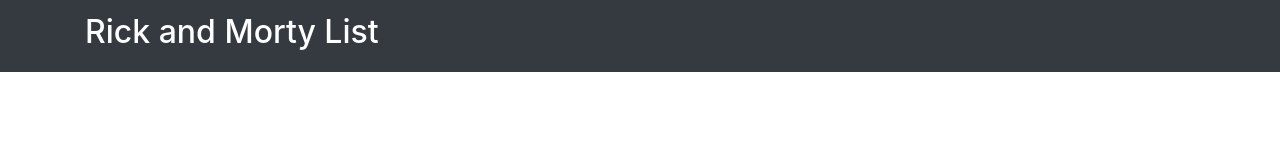
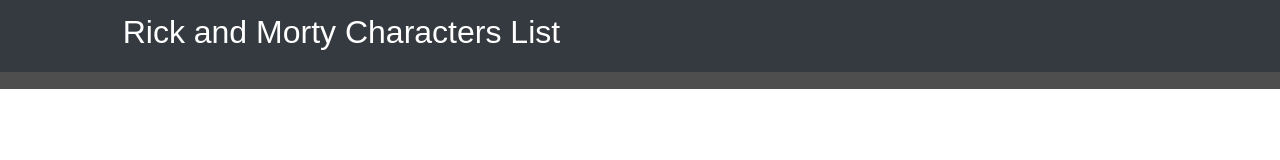
Before and after one commit to AlNuN/app-rick, a plain HTML site: page index.html in a window 1280 px wide. Drawn offline with nearby package versions, Linux system fonts and the light colour scheme; no server answers.

Commit message:
Html 5 tags, bootstrap changes and styling

```diff
--- a/index.html
+++ b/index.html
@@ -19,34 +19,34 @@
       integrity="sha384-fnmOCqbTlWIlj8LyTjo7mOUStjsKC4pOpQbqyi7RrhN7udi9RwhKkMHpvLbHG9Sr"
       crossorigin="anonymous">
 
+    <!-- Custom css -->
+    <link rel="stylesheet" href="style.css">
+
     <title>Rick and morty characters</title>
   </head>
 
   <body>
 
-    <div class="navbar navbar-expand-sm navbar-dark bg-dark">
-      <div class="container">
-        <div class="row">
-          <div class="col-md-12">
+    <div class="container-fluid">
+
+      <header class="row bg-dark">
+          <nav class="navbar navbar-expand navbar-dark col-10 offset-1">
               <a class="navbar-brand" href="#">
-              <h2>Rick and Morty List</h2>
+                <h2>Rick and Morty <span class="d-md-inline d-none">Characters</span> List</h2>
               </a>
-          </div>
-        </div>
-      </div>
-    </div>
+          </nav>
+      </header>
 
-    <!-- Contents -->
-    <div class="container">
-      <div class="row">
-        <div class="col-md-12 mt-3">
+      <main class="row text-light">
+        <section class="col-sm-10 offset-sm-1 mt-3">
           <ul id="lista" class="list-group"></ul>
-        </div>
-      </div>
-    </div>
+        </section>
+      </main>
 
       <!-- Pagination -->
       <ul id="paginator" class="pagination justify-content-center mt-2"></ul>
+
+    </div>
 
     <!-- JavaScript-->
     <script src="main.js"></script>
--- /dev/null
+++ b/style.css
@@ -0,0 +1,14 @@
+html, body {
+    margin: 0;
+    padding: 0;
+    font-family: Arial, Helvetica, sans-serif;
+    font-size: 16px;
+}
+
+main {
+    background-color: #4e4e4e;
+}
+
+.list-group-item {
+    background-color: transparent;
+}
```
Also changed, not shown: main.js (+5 -5 lines). Lines whose indentation alone changed are shown as unchanged.
